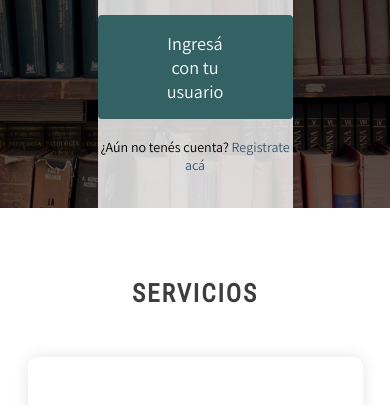
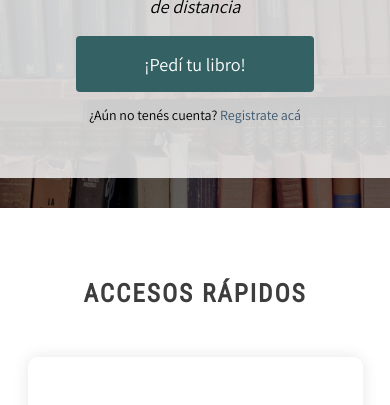
Before and after one commit to luciacastillo/le-wagon-landing-page, a plain HTML site: page index.html in a window 390 px wide. Shown: the part 292-697 px from the top of the page. Drawn offline with nearby package versions, Linux system fonts and the light colour scheme.

Commit message:
Fixed media query and main image height

```diff
--- a/css/style.css
+++ b/css/style.css
@@ -41,7 +41,7 @@ background-color: rgba(255,255,255,0.8);
 width: 50%;
 height: auto;
 text-align: center;
-padding: 40px 0px;
+padding: 40px 40px;
 }
 .box-title h1 {
     font-size: 4em;
@@ -49,10 +49,7 @@ padding: 40px 0px;
     font-family: "Nunito", sans-serif;
     margin-bottom: 0;
 }
-.box-title p {
-color: #000000;
-padding: 5px 0 30px 0;
-}
+
 .button-blue {
     background-color: #346164;
     font-family: "Assistant", sans-serif;
@@ -68,6 +65,7 @@ padding: 5px 0 30px 0;
 }
 .container {
     padding: 50px 0 30px 0;
+    height: auto;
 }
 .container h2 {
     font-family: "Roboto Condensed", sans-serif;
@@ -125,10 +123,16 @@ margin: auto;
  text-align: center;
 }
 @media (max-width: 600px) {
+    .box-title {
+        width: 100%;
+    }
 .cards {
       grid-template-columns: 1fr;
 }
 .card-white {
     width: auto;
   }
+.footer {
+    margin: 0px 20px 40px 20px;
 }
+}
--- a/index.html
+++ b/index.html
@@ -14,13 +14,13 @@
         <div class="box-title">
             <h1>Biblioteca Central</h1>
             <p id="descripcion">Los libros que necesitás, a sólo un click de distancia</p>
-            <a class="button-blue" href="#">Ingresá con tu usuario</a>
+            <a class="button-blue" href="#">¡Pedí tu libro!</a>
             <p id="registrarse">¿Aún no tenés cuenta? <a href="#">Registrate acá</a></p>
         </div>
     </div>
     <!--Cards section-->
     <div class="container">
-        <h2>Servicios</h2>
+        <h2>Accesos rápidos</h2>
         <div class="cards">
             <div class="card-white">
                 <img src="images/catalogo.jpg" alt="">
```
